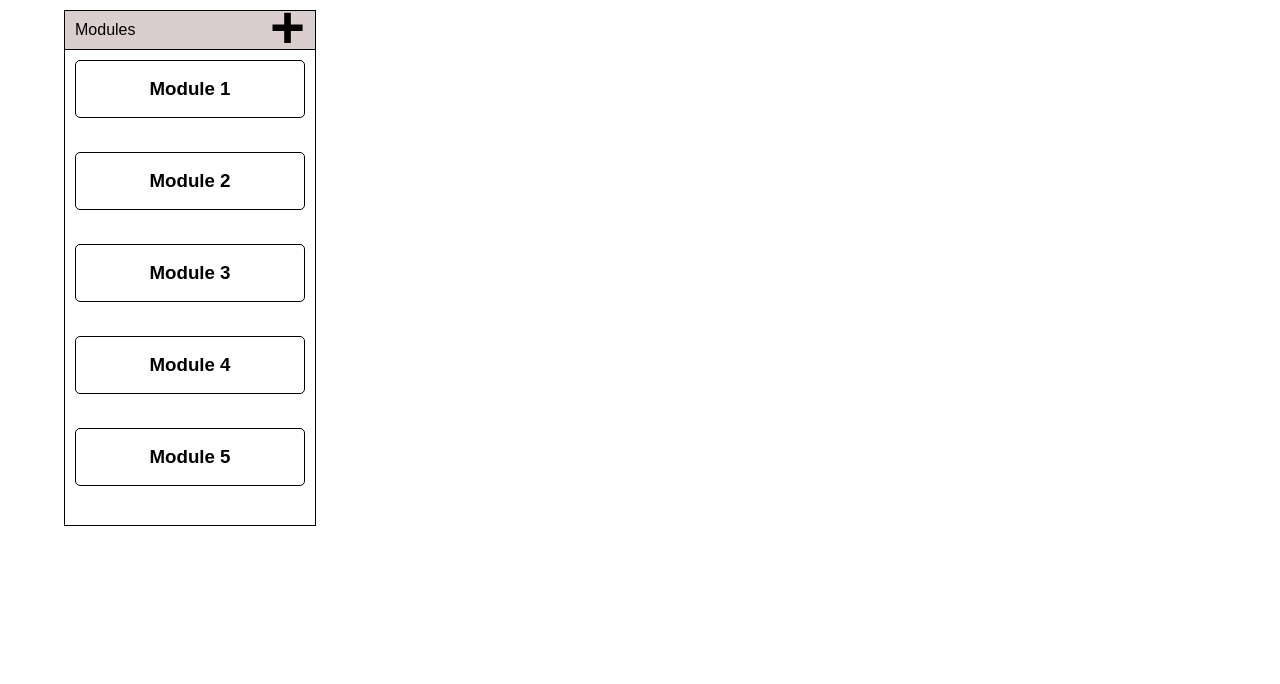
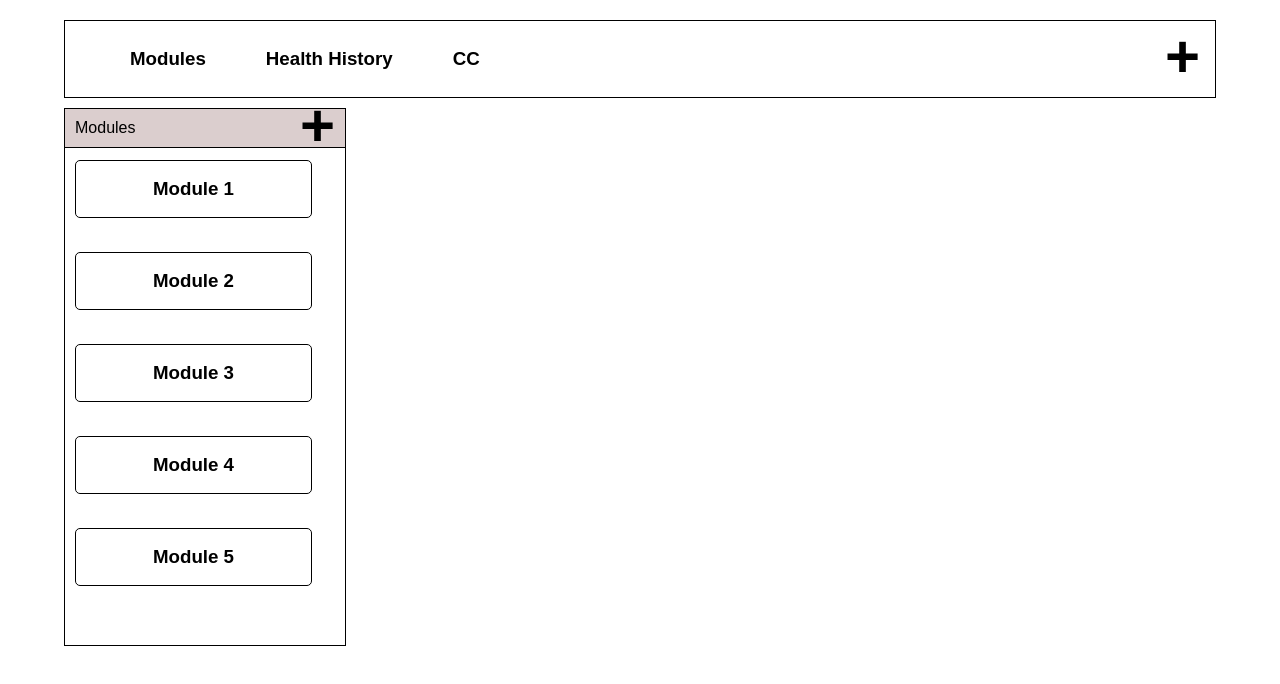
Before and after one commit to jmadden85/nestableColumns, a plain HTML site: page index.html in a window 1280 px wide. Drawn offline with Linux system fonts and the light colour scheme.

Commit message:
updating to new structure for drupal prep

```diff
--- a/css/style.css
+++ b/css/style.css
@@ -427,9 +427,54 @@ th {
     overflow:auto;
 }
 
+/* ==========================================================================
+   Main Nav Column
+   ========================================================================== */
+
+.clear {
+    clear:both;
+}
+
+.mainHeader {
+    padding:0 15px;
+    border:1px solid #000;
+    margin:10px 0;
+}
+
+.mainHeader ul {
+    width:auto;
+    margin:0;
+    list-style:none;
+}
+
+.mainHeader ul li {
+    float:left;
+    border:none;
+    margin:5px 0;
+    width:auto;
+}
+
+.mainHeader h3 {
+    padding:5px;
+}
+
+.mainHeader .slot {
+    padding:12px 20px;
+    height:36px;
+}
+
+.mainHeader .addItem {
+    float:right;
+    margin:1px 0 0 0;
+}
+
+/* ==========================================================================
+   Other columns
+   ========================================================================== */
+
 .colWrapper {
     border:1px solid #000;
-    width:250px;
+    width:280px;
     float:left;
     margin:0 15px 0 0;
 }
@@ -440,7 +485,7 @@ th {
     padding:10px;
 }
 
-.colWrapper header .addItem {
+.addItem {
     float:right;
     font-size:60px;
     font-weight:bold;
@@ -450,17 +495,20 @@ th {
     width:auto;
 }
 
-ul {
+.colWrapper ul {
     list-style:none;
     padding:0;
-    width:230px;
+    width:260px;
     margin:10px;
+    overflow:auto;
+    height:475px;
 }
 
 ul li {
     border:1px solid #000;
     padding:12px 5px;
     border-radius:5px;
+    width:225px;
 }
 
 ul .item:hover, ul .active {
--- a/index.html
+++ b/index.html
@@ -6,12 +6,17 @@
 </head>
 <body>
 <section class="nestableWrapper">
+    <header class="mainHeader">
+        <ul class="column" id="mainCol" data-colNum="0" data-ancestry="root"></ul>
+        <div class="addItem">+</div>
+        <div class="clear"></div>
+    </header>
     <section class="colWrapper">
         <header>
             <span class="sectionTitle">Modules</span>
             <div class="addItem">+</div>
         </header>
-        <ul class="column" id="mainCol" data-colNum="0" data-ancestry="root">
+        <ul class="column" data-colNum="0" data-ancestry="root">
             <li class="item" draggable="true" data-id="1" dragUnsetItem="true">
                 <h3>Module 1</h3>
             </li>
--- a/js/script.js
+++ b/js/script.js
@@ -3,7 +3,8 @@
         init : function () {
             //store this as that
             var that = this;
-
+            //Build first view
+            that.buildFirstView(that.newCurriculum);
             //Set click event on all items
             $('.item').click(function () {
                 that.select(this);
@@ -19,7 +20,26 @@
         },
         //method to build initial view
         buildFirstView : function (curriculum) {
-
+            //base class array
+            var mainColumn = $('#mainCol');
+            var baseClasses = curriculum.children;
+            var baseClassLabels = $();
+            //Build the main nav items
+            $.each(baseClasses, function (index, value) {
+                baseClassLabels = baseClassLabels.add(
+                    $('<li class="item"></li>')
+                        .attr('draggable', true)
+                        .attr('dragUnsetItem', true)
+                        .append(
+                        $('<h3>' + value.label + '</h3>')
+                        .attr('data-nid', value.nid)
+                    )
+                ).add($('<li class="slot"></li>')
+                    .attr('dragUnsetSlot', true)
+                );
+            });
+            //Append them to the first column
+            mainColumn.append(baseClassLabels);
         },
         //method for selecting an element
         select : function (item) {
@@ -203,6 +223,8 @@
                     // Set the source column's HTML to the HTML of the column we dropped on.
                     dragSrcEl.innerHTML = this.innerHTML;
                     this.innerHTML = e.dataTransfer.getData('text/html');
+                    //remove unneccessary meta tag
+                    this.querySelector('meta').remove();
                 }
 
                 return false;
```
